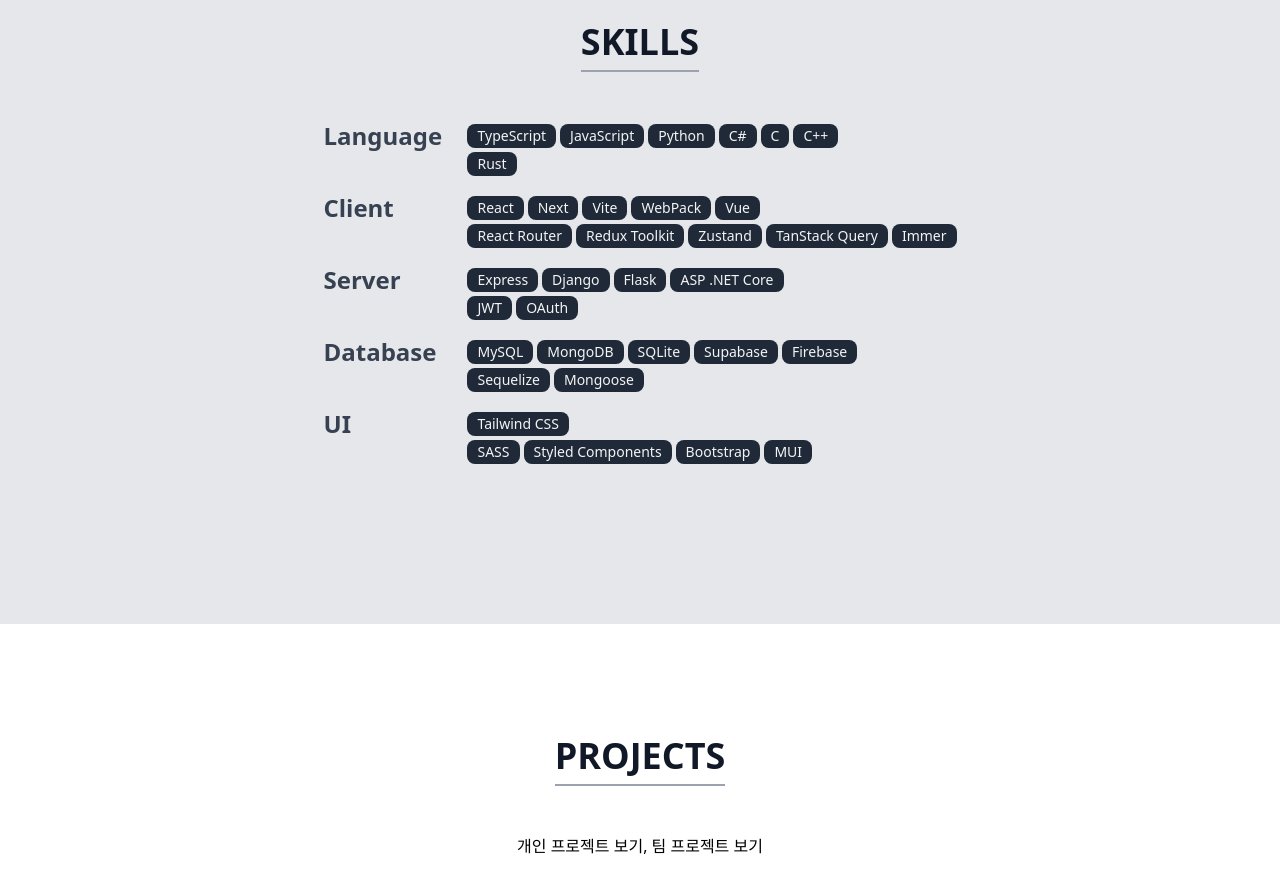
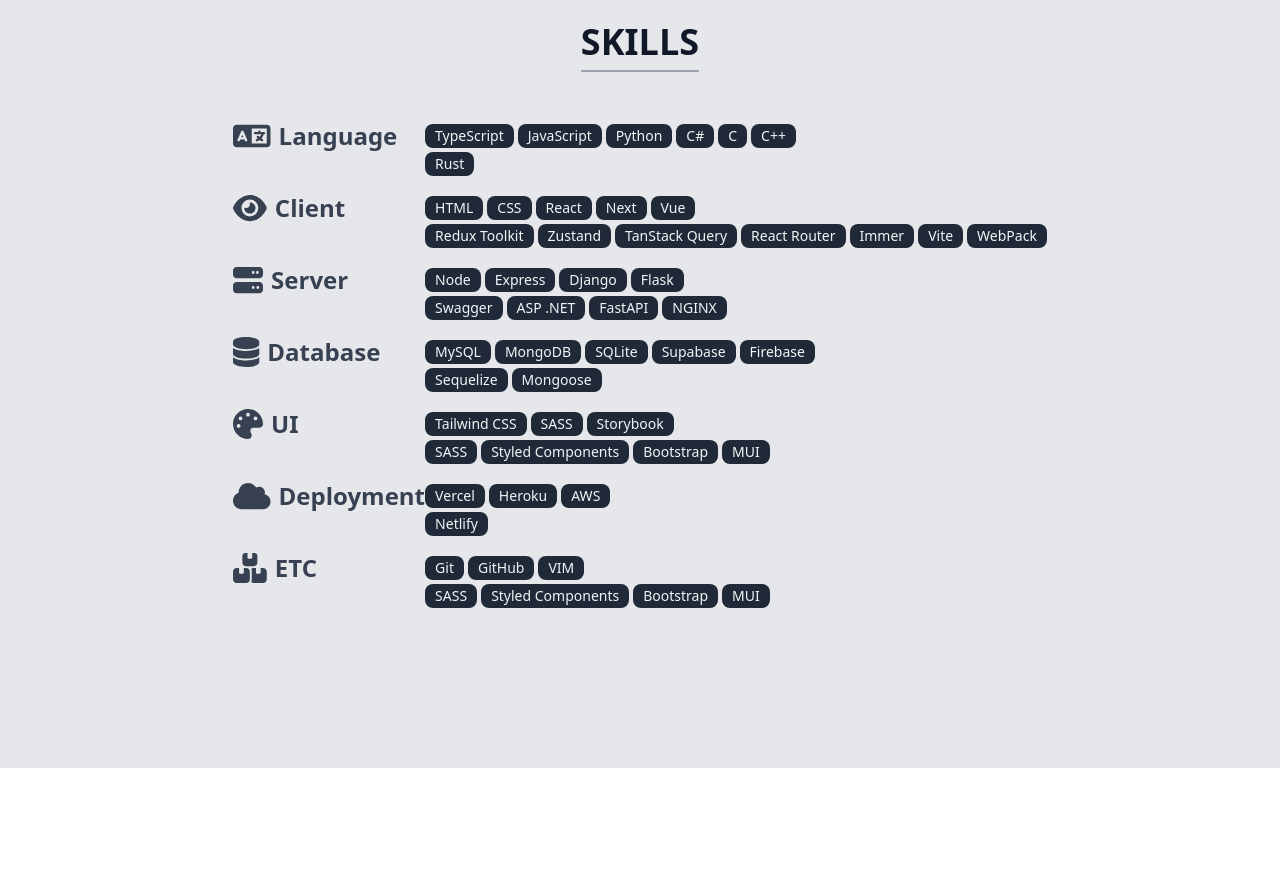
Before and after one commit to hhejo/portfolio, a React (Vite) app: page / in a window 1280 px wide. Shown: the part 1260-2145 px from the top of the page. Built offline with nearby package versions, Linux system fonts and the light colour scheme.

Commit message:
feat: add icons

```diff
--- a/src/articles/Skills.tsx
+++ b/src/articles/Skills.tsx
@@ -1,3 +1,13 @@
+import { FontAwesomeIcon } from '@fortawesome/react-fontawesome';
+import {
+  faLanguage,
+  faEye,
+  faServer,
+  faDatabase,
+  faPalette,
+  faCloud,
+  faBoxesStacked,
+} from '@fortawesome/free-solid-svg-icons';
 import { ArticleTitle, Badge } from '../components';
 
 export default function Skills() {
@@ -9,7 +19,9 @@ export default function Skills() {
         {/* Language */}
         <div>
           <div className="flex items-center">
-            <div className="w-36 text-2xl font-bold text-gray-700">Language</div>
+            <div className="flex items-center gap-2 w-48 text-2xl font-bold text-gray-700">
+              <FontAwesomeIcon icon={faLanguage} size="lg" /> Language
+            </div>
             <div className="flex flex-col gap-1">
               <ul className="flex gap-1">
                 <Badge>TypeScript</Badge>
@@ -22,7 +34,7 @@ export default function Skills() {
             </div>
           </div>
           <div className="flex items-center">
-            <div className="w-36"></div>
+            <div className="w-48"></div>
             <ul className="flex gap-1">
               <Badge>Rust</Badge>
             </ul>
@@ -32,25 +44,29 @@ export default function Skills() {
         {/* Client */}
         <div>
           <div className="flex items-center">
-            <div className="w-36 text-2xl font-bold text-gray-700">Client</div>
+            <div className="flex items-center gap-2 w-48 text-2xl font-bold text-gray-700">
+              <FontAwesomeIcon icon={faEye} size="lg" /> Client
+            </div>
             <div className="flex flex-col gap-1">
               <ul className="flex gap-1">
+                <Badge>HTML</Badge>
+                <Badge>CSS</Badge>
                 <Badge>React</Badge>
                 <Badge>Next</Badge>
-                <Badge>Vite</Badge>
-                <Badge>WebPack</Badge>
                 <Badge>Vue</Badge>
               </ul>
             </div>
           </div>
           <div className="flex items-center">
-            <div className="w-36"></div>
+            <div className="w-48"></div>
             <ul className="flex gap-1">
-              <Badge>React Router</Badge>
               <Badge>Redux Toolkit</Badge>
               <Badge>Zustand</Badge>
               <Badge>TanStack Query</Badge>
+              <Badge>React Router</Badge>
               <Badge>Immer</Badge>
+              <Badge>Vite</Badge>
+              <Badge>WebPack</Badge>
             </ul>
           </div>
         </div>
@@ -58,23 +74,25 @@ export default function Skills() {
         {/* Server */}
         <div>
           <div className="flex items-center">
-            <div className="w-36 text-2xl font-bold text-gray-700">Server</div>
+            <div className="flex items-center gap-2 w-48 text-2xl font-bold text-gray-700">
+              <FontAwesomeIcon icon={faServer} size="lg" /> Server
+            </div>
             <div className="flex flex-col gap-1">
               <ul className="flex gap-1">
+                <Badge>Node</Badge>
                 <Badge>Express</Badge>
                 <Badge>Django</Badge>
                 <Badge>Flask</Badge>
-                <Badge>ASP .NET Core</Badge>
               </ul>
             </div>
           </div>
           <div className="flex items-center">
-            <div className="w-36"></div>
+            <div className="w-48"></div>
             <ul className="flex gap-1">
-              {/* <Badge>Sequelize</Badge>
-              <Badge>Mongoose</Badge> */}
-              <Badge>JWT</Badge>
-              <Badge>OAuth</Badge>
+              <Badge>Swagger</Badge>
+              <Badge>ASP .NET</Badge>
+              <Badge>FastAPI</Badge>
+              <Badge>NGINX</Badge>
             </ul>
           </div>
         </div>
@@ -82,7 +100,9 @@ export default function Skills() {
         {/* Database */}
         <div>
           <div className="flex items-center">
-            <div className="w-36 text-2xl font-bold text-gray-700">Database</div>
+            <div className="flex items-center gap-2 w-48 text-2xl font-bold text-gray-700">
+              <FontAwesomeIcon icon={faDatabase} size="lg" /> Database
+            </div>
             <div className="flex flex-col gap-1">
               <ul className="flex gap-1">
                 <Badge>MySQL</Badge>
@@ -94,7 +114,7 @@ export default function Skills() {
             </div>
           </div>
           <div className="flex items-center">
-            <div className="w-36"></div>
+            <div className="w-48"></div>
             <ul className="flex gap-1">
               <Badge>Sequelize</Badge>
               <Badge>Mongoose</Badge>
@@ -103,28 +123,21 @@ export default function Skills() {
         </div>
 
         {/* UI */}
-        {/* <div className="flex items-center">
-          <div className="w-36 text-2xl font-bold text-gray-700">UI</div>
-          <ul className="flex gap-1">
-            <Badge>Tailwind CSS</Badge>
-            <Badge>SASS</Badge>
-            <Badge>Styled Components</Badge>
-            <Badge>Bootstrap</Badge>
-            <Badge>MUI</Badge>
-          </ul>
-        </div> */}
-
         <div>
           <div className="flex items-center">
-            <div className="w-36 text-2xl font-bold text-gray-700">UI</div>
+            <div className="flex items-center gap-2 w-48 text-2xl font-bold text-gray-700">
+              <FontAwesomeIcon icon={faPalette} size="lg" /> UI
+            </div>
             <div className="flex flex-col gap-1">
               <ul className="flex gap-1">
                 <Badge>Tailwind CSS</Badge>
+                <Badge>SASS</Badge>
+                <Badge>Storybook</Badge>
               </ul>
             </div>
           </div>
           <div className="flex items-center">
-            <div className="w-36"></div>
+            <div className="w-48"></div>
             <ul className="flex gap-1">
               <Badge>SASS</Badge>
               <Badge>Styled Components</Badge>
@@ -134,10 +147,54 @@ export default function Skills() {
           </div>
         </div>
 
-        {/* Deployment */}
+        {/* Deployment ? Infra ? Dev Ops ? Hosting ? */}
+        <div>
+          <div className="flex items-center">
+            <div className="flex items-center gap-2 w-48 text-2xl font-bold text-gray-700">
+              <FontAwesomeIcon icon={faCloud} size="lg" /> Deployment
+            </div>
+            <div className="flex flex-col gap-1">
+              <ul className="flex gap-1">
+                <Badge>Vercel</Badge>
+                <Badge>Heroku</Badge>
+                <Badge>AWS</Badge>
+              </ul>
+            </div>
+          </div>
+          <div className="flex items-center">
+            <div className="w-48"></div>
+            <ul className="flex gap-1">
+              <Badge>Netlify</Badge>
+            </ul>
+          </div>
+        </div>
 
         {/* ETC */}
-        {/* 스웨거 */}
+        <div>
+          <div className="flex items-center">
+            <div className="flex items-center gap-2 w-48 text-2xl font-bold text-gray-700">
+              <FontAwesomeIcon icon={faBoxesStacked} size="lg" /> ETC
+            </div>
+            <div className="flex flex-col gap-1">
+              <ul className="flex gap-1">
+                <Badge>Git</Badge>
+                <Badge>GitHub</Badge>
+                <Badge>VIM</Badge>
+              </ul>
+            </div>
+          </div>
+          <div className="flex items-center">
+            <div className="w-48"></div>
+            <ul className="flex gap-1">
+              <Badge>SASS</Badge>
+              <Badge>Styled Components</Badge>
+              <Badge>Bootstrap</Badge>
+              <Badge>MUI</Badge>
+            </ul>
+          </div>
+        </div>
+
+        {/* VSCode ? PyCharm ? */}
       </div>
 
       {/* Details */}
```
